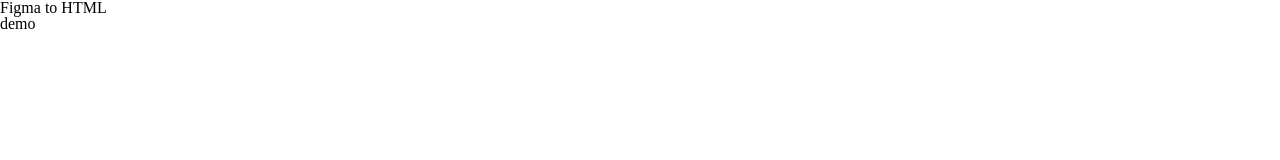
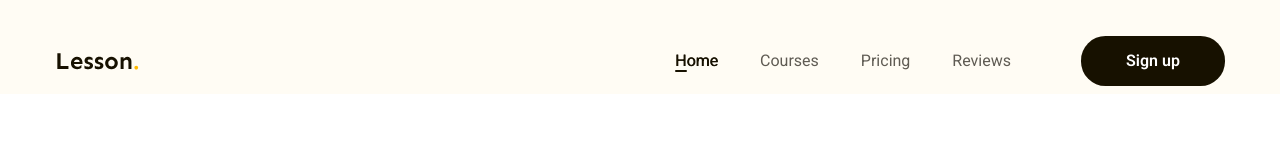
Before and after one commit to Bucaw/Figma-to-HTML, a plain HTML site: page index.html in a window 1280 px wide. Shown: the top 160 px of the page. Drawn offline with Linux system fonts and the light colour scheme.

Commit message:
Header added

```diff
--- a/assets/css/style.css
+++ b/assets/css/style.css
@@ -8,4 +8,75 @@ html{
 /*Khôi phục về font ban đầu*/
 body{
     font-size: 1.6rem;
+    font-family: "Roboto", sans-serif;
 }
+/* ================== Common style =============== */
+a{
+    text-decoration: none;
+}
+.main-content{
+    width: 1170px;
+    max-width: calc(100% - 60px);
+    margin-left: auto;
+    margin-right: auto;
+}
+.btn{
+    display: inline-block;
+    padding: 0 16px;
+    line-height: 50px;
+    min-width: 118px;
+    font-weight: 600;
+    font-size: 1.6rem;
+    text-align: center;
+    color: #FFFFFF;
+    background: #171100;
+    border-radius: 24.5px;
+}
+/* ================== Header ================= */
+.header{
+    background-color: #FFFCF4;
+}
+.header.fixed{
+    position: sticky;
+    top: -28px;
+}
+.header .header-body{
+    display: flex;
+    align-items: center;
+    padding: 36px 0 8px;
+}
+.header-body .nav{
+    margin-left: auto;
+}
+.header-body .nav ul{
+    display: flex;
+}
+.nav a{
+    position: relative;
+    color: #5F5B53;
+    font-size: 1.6rem;
+    padding: 8px 21px;
+}
+.nav .active a,
+.nav a:hover{
+    color: #171100;
+    /* font-weight: 600; thay thế bằng shadow để tránh giật */
+    text-shadow: .5px 0 0 currentColor;
+}
+.nav .active a::after{
+    display: block;
+    position: absolute;
+    left: 21px;
+    bottom: 6px;
+    content: "";
+    width: 12px;
+    height: 2px;
+    border-radius: 1px;
+    background: #171100;
+}
+.header .sign-up-btn{
+    min-width: 144px;
+}
+.header .action{
+    margin-left: 49px;
+}
--- a/index.html
+++ b/index.html
@@ -5,12 +5,34 @@
     <meta name="viewport" content="width=device-width, initial-scale=1.0">
     <!--Reset css-->
     <link rel="stylesheet" href="./assets/css/reset.css">
+    <!-- Fonts link -->
+     <link rel="preconnect" href="https://fonts.googleapis.com">
+<link rel="preconnect" href="https://fonts.gstatic.com" crossorigin>
+<link href="https://fonts.googleapis.com/css2?family=Roboto:ital,wght@0,100..900;1,100..900&family=Sen:wght@400..800&display=swap" rel="stylesheet">
     <!--Style-->
     <link rel="stylesheet" href="./assets/css/style.css">
     <title>Figma to HTML</title>
 </head>
-<body>
-    <h1>Figma to HTML</h1>
-    <h2>demo</h2>
+<body style="height: 10000px; ;">
+    <!-- Header -->
+    <header class="header fixed">
+        <div class="main-content">
+            <div class="header-body">
+                <!-- Logo -->
+                <img src="./assets/img/Logo.svg" alt="Lesson logo" class="logo">
+                <!-- Navigation bar -->
+                 <nav class="nav">
+                    <ul>
+                        <li  class="active"><a href="#!">Home</a></li>
+                        <li><a href="#!">Courses</a></li>
+                        <li><a href="#!">Pricing</a></li>
+                        <li><a href="#!">Reviews</a></li>
+                    </ul>
+                 </nav>
+                <!--Action Button -->
+                 <div class="action"><a href="" class="btn sign-up-btn">Sign up</a></div>
+            </div>
+        </div>
+    </header>
 </body>
 </html>
```
Also changed, not shown: assets/img/Logo.svg (added).
